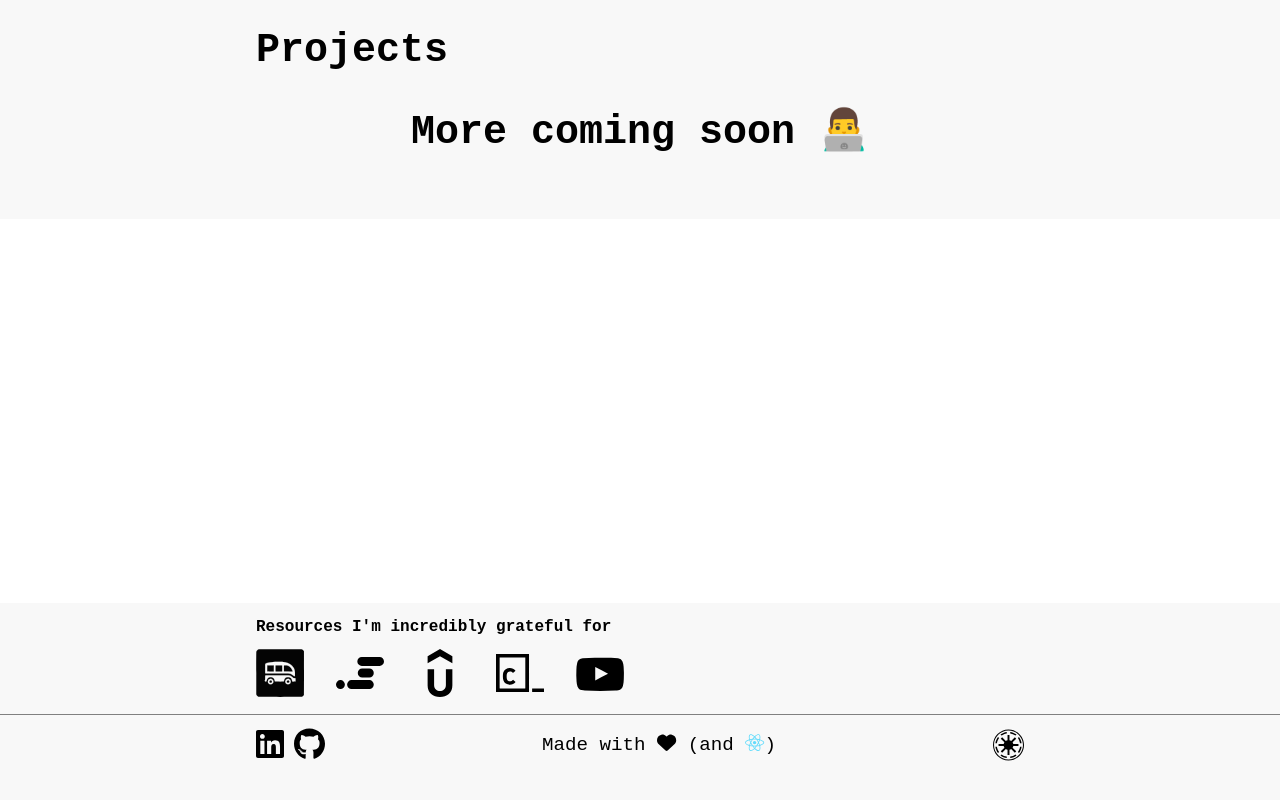
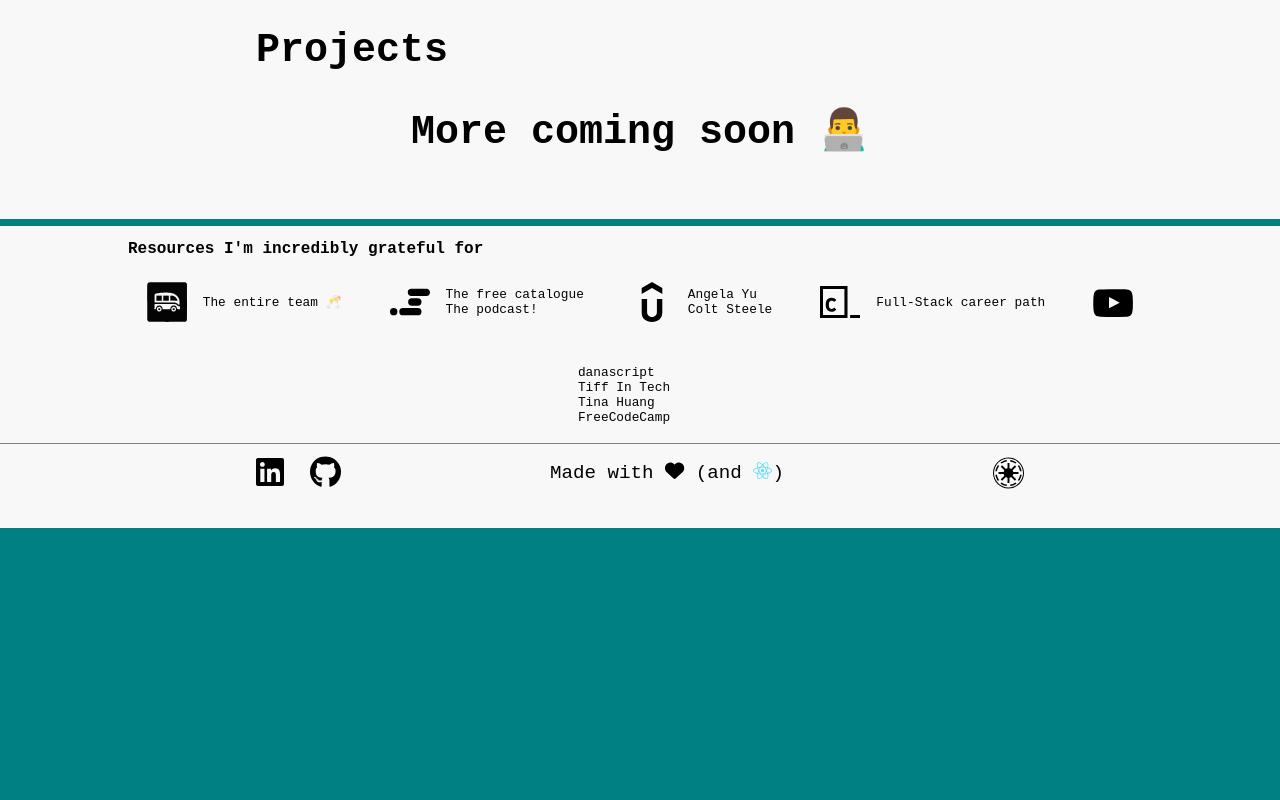
Before and after one commit to zacnation/react-portfolio, a React (Vite) app: page / in a window 1280 px wide. Shown: the part 1569-2369 px from the top of the page. After the commit the page ends 2097 px from the top, so only its background shows below. Built offline with nearby package versions, Linux system fonts and the light colour scheme.

Commit message:
Organise resources and text + add spacing

```diff
--- a/src/components/Resources.jsx
+++ b/src/components/Resources.jsx
@@ -14,6 +14,9 @@ export default function Resources(props) {
           alt=""
           className="lewagon-icon"
         />
+        <ul>
+          <li>The entire team 🥂</li>
+        </ul>
         {/* <p className="break">|</p> */}
         <img
           src={
@@ -24,6 +27,11 @@ export default function Resources(props) {
           alt=""
           className="scrimba-icon"
         />
+        <ul>
+          <li>The free catalogue</li>
+          <li>The podcast!</li>
+        </ul>
+        {/* <p className="break">|</p> */}
         <img
           src={
             props.darkMode
@@ -33,6 +41,11 @@ export default function Resources(props) {
           alt=""
           className="udemy-icon"
         />
+        <ul>
+          <li>Angela Yu</li>
+          <li>Colt Steele</li>
+        </ul>
+        {/* <p className="break">|</p> */}
         <img
           src={
             props.darkMode
@@ -42,6 +55,10 @@ export default function Resources(props) {
           alt=""
           className="codecademy-icon"
         />
+        <ul>
+          <li>Full-Stack career path</li>
+        </ul>
+        {/* <p className="break">|</p> */}
         <img
           src={
             props.darkMode
@@ -51,6 +68,12 @@ export default function Resources(props) {
           alt=""
           className="youtube-icon"
         />
+        <ul>
+          <li>danascript</li>
+          <li>Tiff In Tech</li>
+          <li>Tina Huang</li>
+          <li>FreeCodeCamp</li>
+        </ul>
       </div>
     </section>
   );
--- a/src/index.css
+++ b/src/index.css
@@ -1,6 +1,6 @@
 body {
   font-family: "Courier New", Courier, monospace;
-  background-color: #fff;
+  background-color: teal;
   /* background-color: #21222a; */
   margin: 0; /* Remove default body margin */
   padding: 0; /* Remove default body padding */
@@ -130,6 +130,7 @@ section.dark {
 #about {
   /* padding: 2% 5%; */
   background-color: #fff;
+  transition-duration: 0.25s;
 }
 
 #about h2 {
@@ -177,6 +178,7 @@ section.dark {
 #projects {
   padding: 5% 20%;
   background-color: #f8f8f8;
+  transition-duration: 0.25s;
 }
 
 #projects h2 {
@@ -196,12 +198,13 @@ section.dark {
 /* resources */
 
 #resources {
-  padding: 0.1% 20%;
-  margin-top: 30%;
+  padding: 0.1% 10%;
+  margin-top: 0.5%;
   background-color: #f8f8f8;
   border-bottom: 1px solid grey;
   display: flex;
   flex-direction: column;
+  transition-duration: 0.25s;
 }
 
 #resources.dark {
@@ -213,22 +216,31 @@ section.dark {
   font-size: 1rem;
 }
 
+/* .icons {
+  display: flex;
+  justify-content: center;
+} */
+
 .icons {
   display: flex;
-  align-content: center;
+  justify-content: center;
+  align-items: center;
+  flex-wrap: wrap; /* Allows content to wrap onto multiple lines */
+  gap: 1rem; /* Adds some spacing between items */
 }
 
-/* .icons p {
+.icons ul li {
+  font-size: 0.8rem;
+  list-style: none;
+  padding-right: 2rem;
 }
 
-.break {
-  font-size: 3rem;
-} */
+.icons ul {
+  padding: 0;
+}
 
 #resources img {
-  width: 3rem;
-  margin-right: 2rem;
-  margin-bottom: 1rem;
+  width: 2.5rem;
 }
 
 /* footer */
```
